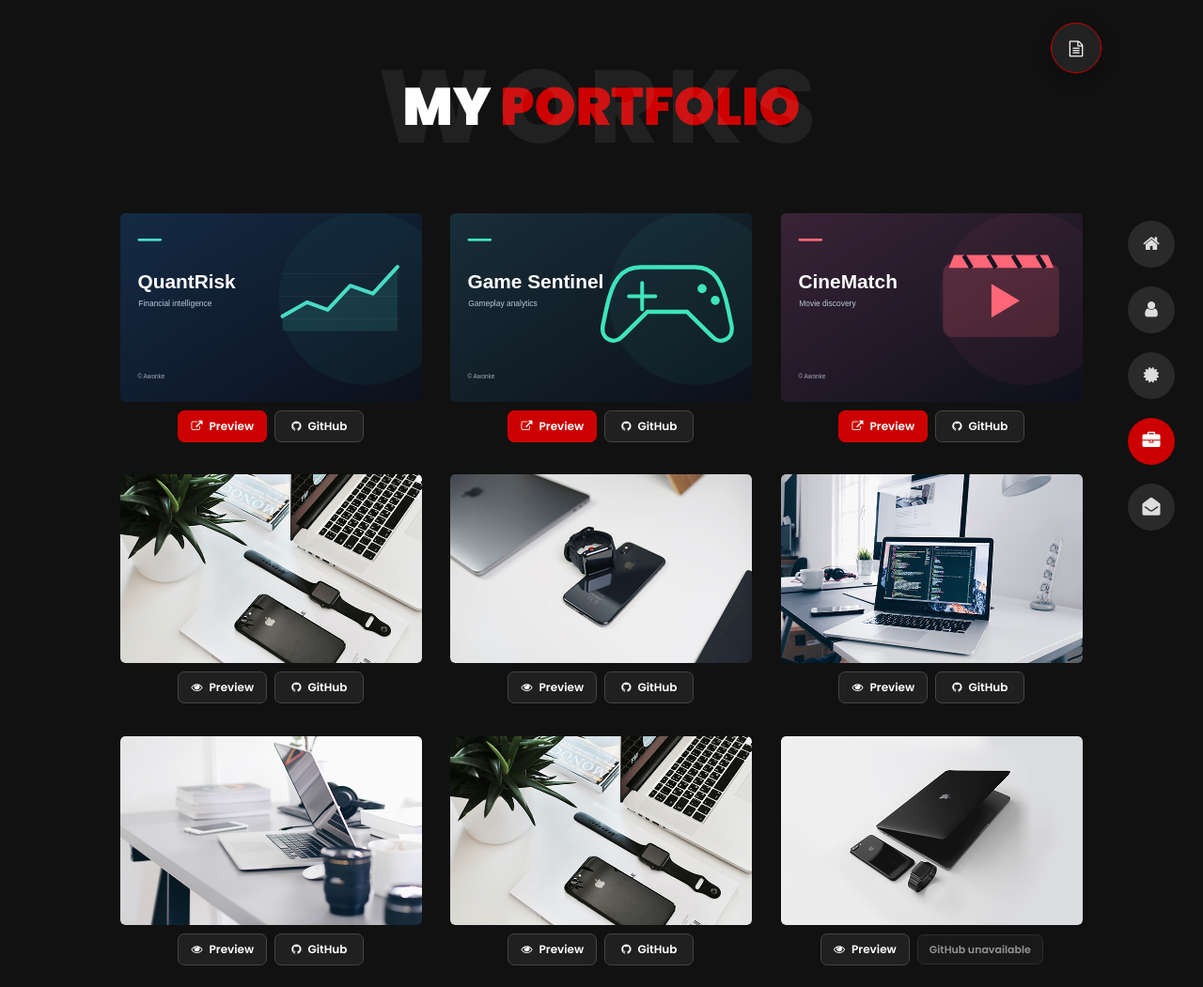
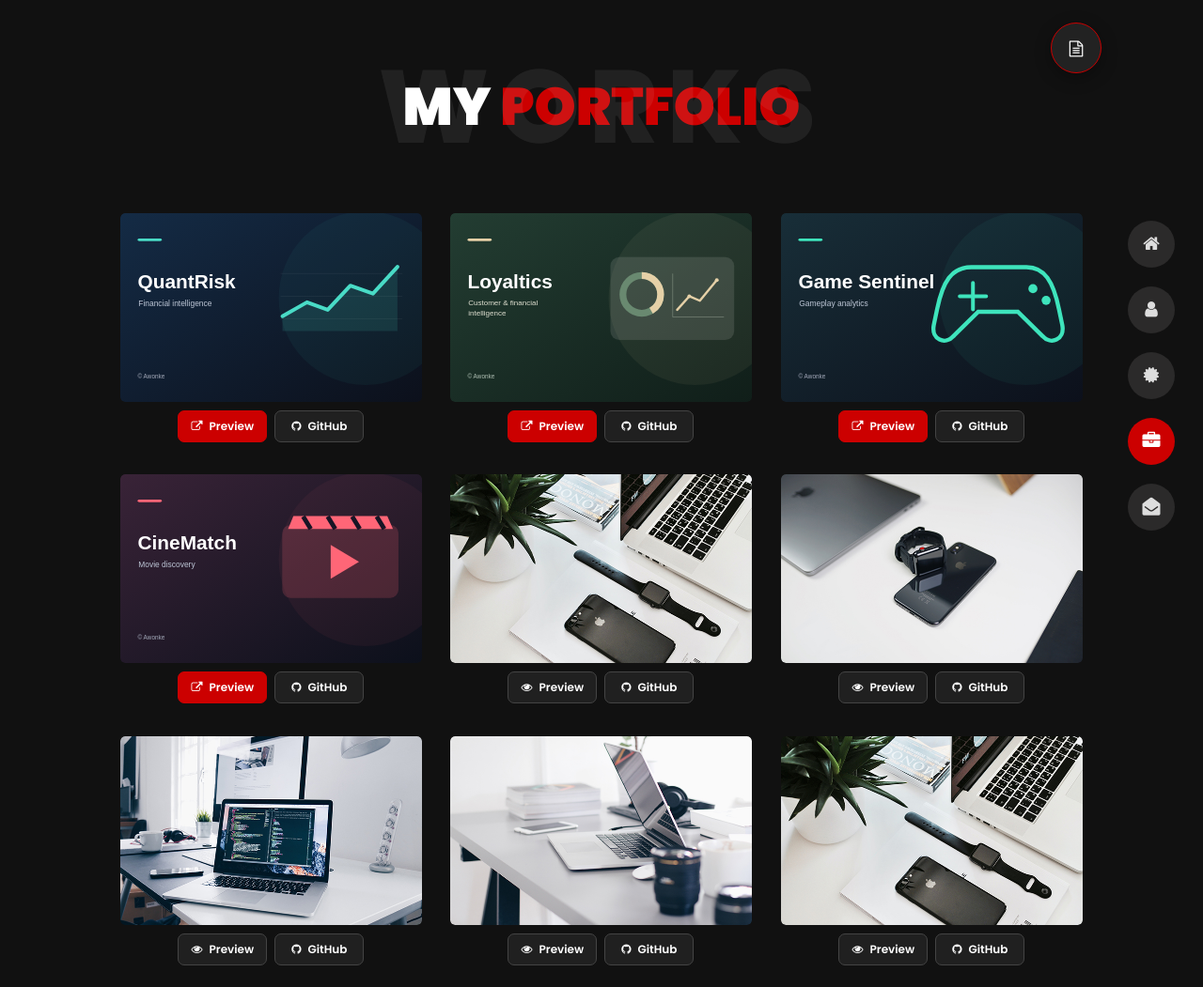
Before and after one commit to Awonke03/awonke03.github.io, a plain HTML site: page portfolio.html in a window 1280 px wide. Shown: the top 1051 px of the page at 94% size. Drawn offline with Linux system fonts and the light colour scheme.

Commit message:
Add Loyaltics financial intelligence to portfolio gallery

```diff
--- a/portfolio.html
+++ b/portfolio.html
@@ -99,6 +99,7 @@ body.project-close-ready.project-viewer-open #grid-gallery .slideshow nav .nav-c
 <section class="grid-wrap">
 <ul class="row grid">
 <li data-project="QuantRisk" data-deployed="true"><figure><img alt="QuantRisk project cover" src="project-quantrisk.svg"/><div><span>QuantRisk</span></div></figure><div class="project-actions"><a class="project-action primary" href="https://quantrisk-15m0.onrender.com/" target="_blank" rel="noopener noreferrer"><i class="fa fa-external-link" aria-hidden="true"></i> Preview</a><a class="project-action" href="https://github.com/Awonke03/quantrisk" target="_blank" rel="noopener noreferrer"><i class="fa fa-github" aria-hidden="true"></i> GitHub</a></div></li>
+<li data-project="Loyaltics" data-deployed="true"><figure><img alt="Loyaltics project cover" src="project-loyaltics.svg"/><div><span>Loyaltics</span></div></figure><div class="project-actions"><a class="project-action primary" href="https://loyaltics.vercel.app/" target="_blank" rel="noopener noreferrer"><i class="fa fa-external-link" aria-hidden="true"></i> Preview</a><a class="project-action" href="https://github.com/Awonke03/Customer-Churn-WebApp/tree/loyaltics-vercel" target="_blank" rel="noopener noreferrer"><i class="fa fa-github" aria-hidden="true"></i> GitHub</a></div></li>
 <li data-project="GameSense: Game Sentinel" data-deployed="true"><figure><img alt="GameSense: Game Sentinel project cover" src="project-gamesentinel.svg"/><div><span>GameSense: Game Sentinel</span></div></figure><div class="project-actions"><a class="project-action primary" href="https://game-sentinel.onrender.com/" target="_blank" rel="noopener noreferrer"><i class="fa fa-external-link" aria-hidden="true"></i> Preview</a><a class="project-action" href="https://github.com/Awonke03/play-guard-dash/tree/game-sentinel-render" target="_blank" rel="noopener noreferrer"><i class="fa fa-github" aria-hidden="true"></i> GitHub</a></div></li>
 <li data-project="CineMatch" data-deployed="true"><figure><img alt="CineMatch project cover" src="project-cinematch.svg"/><div><span>CineMatch</span></div></figure><div class="project-actions"><a class="project-action primary" href="https://cinematch-7b3l.onrender.com/" target="_blank" rel="noopener noreferrer"><i class="fa fa-external-link" aria-hidden="true"></i> Preview</a><a class="project-action" href="https://github.com/Awonke03/Movie-Recodomendation" target="_blank" rel="noopener noreferrer"><i class="fa fa-github" aria-hidden="true"></i> GitHub</a></div></li>
 <li data-project="Automobile Fraud Detection" data-deployed="false"><figure><img alt="Automobile Fraud Detection project cover" src="portfolio4.jpg"/><div><span>Automobile Fraud Detection</span></div></figure><div class="project-actions"><button type="button" class="project-action project-details"><i class="fa fa-eye" aria-hidden="true"></i> Preview</button><a class="project-action" href="https://github.com/Awonke03/Automobile-Fraud-detection" target="_blank" rel="noopener noreferrer"><i class="fa fa-github" aria-hidden="true"></i> GitHub</a></div></li>
@@ -115,6 +116,7 @@ body.project-close-ready.project-viewer-open #grid-gallery .slideshow nav .nav-c
 <section class="slideshow">
 <ul>
 <li><figure><figcaption><h3>QuantRisk</h3><p class="project-description">Financial predictive analytics, portfolio stress testing and automated assurance.</p><div class="project-tech"><i class="fa fa-code" aria-hidden="true"></i> Python, SQL, FastAPI, machine learning, Monte Carlo, Spark SQL</div><div class="project-actions"><a class="project-action primary" href="https://quantrisk-15m0.onrender.com/" target="_blank" rel="noopener noreferrer"><i class="fa fa-external-link" aria-hidden="true"></i> Preview</a><a class="project-action" href="https://github.com/Awonke03/quantrisk" target="_blank" rel="noopener noreferrer"><i class="fa fa-github" aria-hidden="true"></i> GitHub</a></div></figcaption><img alt="QuantRisk project cover" src="project-quantrisk.svg"/></figure></li>
+<li><figure><figcaption><h3>Loyaltics</h3><p class="project-description">Financial customer intelligence, calibrated inactivity prediction, transaction turnover forecasting, behavioural segmentation and budget-constrained retention planning.</p><div class="project-tech"><i class="fa fa-code" aria-hidden="true"></i> Python, pandas, scikit-learn, Flask, JavaScript, Vercel</div><div class="project-actions"><a class="project-action primary" href="https://loyaltics.vercel.app/" target="_blank" rel="noopener noreferrer"><i class="fa fa-external-link" aria-hidden="true"></i> Preview</a><a class="project-action" href="https://github.com/Awonke03/Customer-Churn-WebApp/tree/loyaltics-vercel" target="_blank" rel="noopener noreferrer"><i class="fa fa-github" aria-hidden="true"></i> GitHub</a></div></figcaption><img alt="Loyaltics project cover" src="project-loyaltics.svg"/></figure></li>
 <li><figure><figcaption><h3>GameSense: Game Sentinel</h3><p class="project-description">Gameplay telemetry analytics, session monitoring and break recommendations.</p><div class="project-tech"><i class="fa fa-code" aria-hidden="true"></i> Python, React, Flask, PostgreSQL, Kafka, Docker</div><div class="project-actions"><a class="project-action primary" href="https://game-sentinel.onrender.com/" target="_blank" rel="noopener noreferrer"><i class="fa fa-external-link" aria-hidden="true"></i> Preview</a><a class="project-action" href="https://github.com/Awonke03/play-guard-dash/tree/game-sentinel-render" target="_blank" rel="noopener noreferrer"><i class="fa fa-github" aria-hidden="true"></i> GitHub</a></div></figcaption><img alt="GameSense: Game Sentinel project cover" src="project-gamesentinel.svg"/></figure></li>
 <li><figure><figcaption><h3>CineMatch</h3><p class="project-description">Personalised movie discovery with real viewer-rating models, live movie metadata and embedded trailers.</p><div class="project-tech"><i class="fa fa-code" aria-hidden="true"></i> Python, Flask, TF-IDF, collaborative filtering, SVD, BPR, EASE, TMDB</div><div class="project-actions"><a class="project-action primary" href="https://cinematch-7b3l.onrender.com/" target="_blank" rel="noopener noreferrer"><i class="fa fa-external-link" aria-hidden="true"></i> Preview</a><a class="project-action" href="https://github.com/Awonke03/Movie-Recodomendation" target="_blank" rel="noopener noreferrer"><i class="fa fa-github" aria-hidden="true"></i> GitHub</a></div></figcaption><img alt="CineMatch project cover" src="project-cinematch.svg"/></figure></li>
 <li><figure><figcaption><h3>Automobile Fraud Detection</h3><p class="project-description">Machine learning framework addressing severe class imbalance in automobile insurance claims.</p><div class="project-tech"><i class="fa fa-code" aria-hidden="true"></i> Python, neural networks, optimisation, explainable AI</div><div class="project-actions"><span class="project-action unavailable" aria-disabled="true">Live preview unavailable</span><a class="project-action" href="https://github.com/Awonke03/Automobile-Fraud-detection" target="_blank" rel="noopener noreferrer"><i class="fa fa-github" aria-hidden="true"></i> GitHub</a></div></figcaption><img alt="Automobile Fraud Detection project cover" src="portfolio4.jpg"/></figure></li>
```
Also changed, not shown: project-loyaltics.svg (added).
